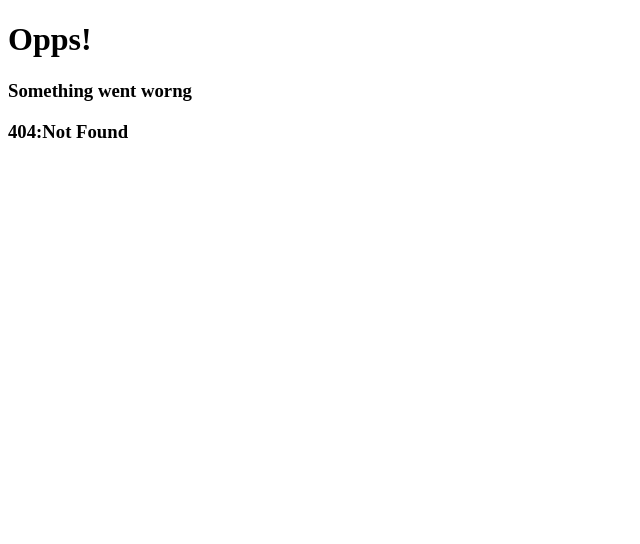
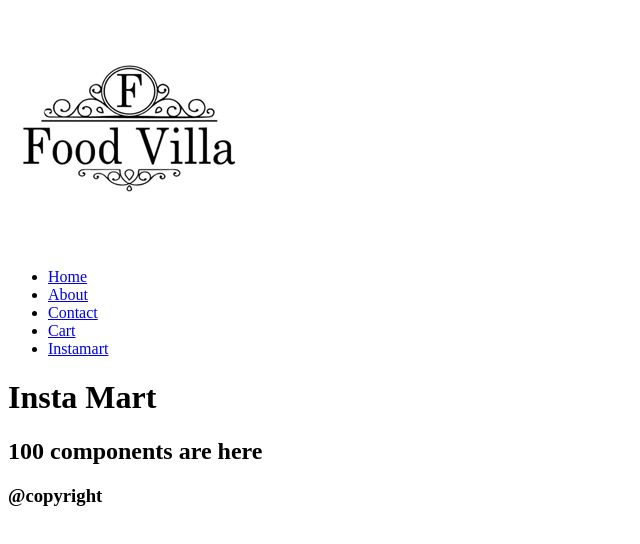
Before and after one commit to dubey-dharmendra/react, a React app: page /instamart in a window 1280 px wide. Before the commit this address had no page. Shown: the top 544 px of the page, without its empty margins (0-640 px from the left). Built offline with nearby package versions, Linux system fonts and the light colour scheme; the HTML template or start-up script is replaced by a standard one.

Commit message:
lazy loading,suspence

```diff
--- a/src/App.js
+++ b/src/App.js
@@ -1,4 +1,4 @@
-import React from "react";
+import React, { Suspense, lazy } from "react";
 import ReactDOM from "react-dom/client";
 import Header from "./components/Header";
 import Body from "./components/Body";
@@ -11,8 +11,10 @@
 import RestaurantMenu from "./components/RestaurantMenu"
 
 import { createBrowserRouter, RouterProvider, Outlet } from "react-router-dom";
+import Shimmer from "./components/ShimmerUi";
 
-
+// upon on demand loading->upon render -> Suspend loading
+const Instamart = lazy(() => import("./components/Instamart"))
 
 
 const AppLayout = () => {
@@ -52,6 +54,10 @@
       {
         path: "/restaurant/:id",
         element: <RestaurantMenu />
+      },
+      {
+        path: "/instamart",
+        element: <Suspense fallback={<Shimmer />}><Instamart /></Suspense>
       }
     ]
   },
--- a/src/components/Header.js
+++ b/src/components/Header.js
@@ -14,6 +14,7 @@
      <li><Link to="/about">About </Link></li>
      <li><Link to="/contact">Contact </Link></li>
      <li><Link to="/cart">Cart </Link></li>
+     <li><Link to="/instamart">Instamart </Link></li>
     </ul>
    </div>
   </div >
--- /dev/null
+++ b/src/components/Instamart.js
@@ -0,0 +1,10 @@
+const Instamart = () => {
+ return (
+  <div>
+   <h1>Insta Mart</h1>
+   <h2>100 components are here</h2>
+  </div>
+ )
+}
+
+export default Instamart
```
